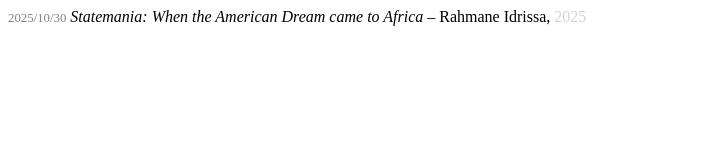
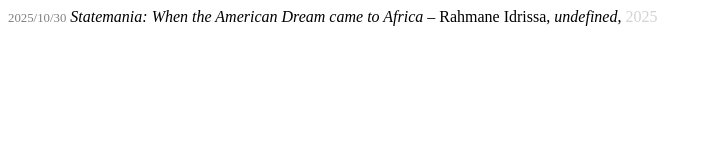
Before and after one commit to jellyfjsh/jellyfjsh.github.io, a plain HTML site: page media/index.html in a window 1280 px wide. Shown: the whole page, without its empty margins (0-712 px from the left). Drawn offline with Linux system fonts and the light colour scheme.

Commit message:
Update index.html

```diff
--- a/media/index.html
+++ b/media/index.html
@@ -13,6 +13,9 @@
     }
     .yearOriginal {
       color: lightgray;
+    }
+    .publication {
+      font-style: italic;
     }
     summary {
       list-style: none;
@@ -53,6 +56,7 @@
             <span class="date">${media.date}</span>
             <span class="title">${media.title}</span> –
             <span class="author">${media.author}</span>,
+            <span class="publication">${media.publication}</span>,
             <span class="yearPublished">${media.yearPublished}</span>
             <span class="yearOriginal">${media.yearOriginal}</span>
 
```
